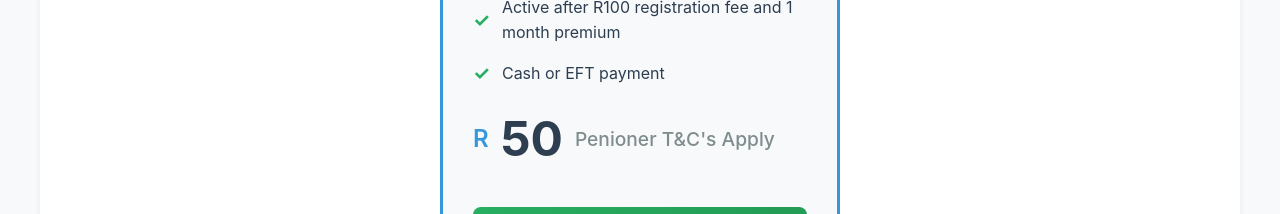
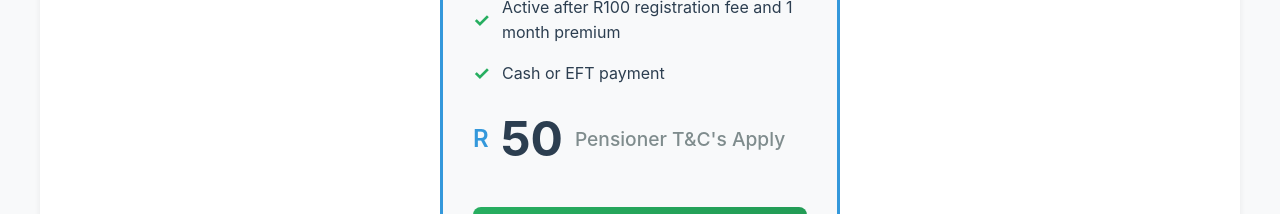
Before and after one commit to allie0300/burial-service-app, a React (Create React App) app: page / in a window 1280 px wide. Shown: the part 1760-1974 px from the top of the page. Built offline with nearby package versions, Linux system fonts and the light colour scheme; no server answers.

Commit message:
changed word from penioner to pensioner

```diff
--- a/src/App.js
+++ b/src/App.js
@@ -168,7 +168,7 @@ function App() {
 
                         <span className="currency">R</span>
                         <span className="amount">50</span>
-                        <span className="period">Penioner T&C's Apply</span>
+                        <span className="period">Pensioner T&C's Apply</span>
                       </div>
                     </div>
                     <Link to="/apply" className="pricing-cta">
```
